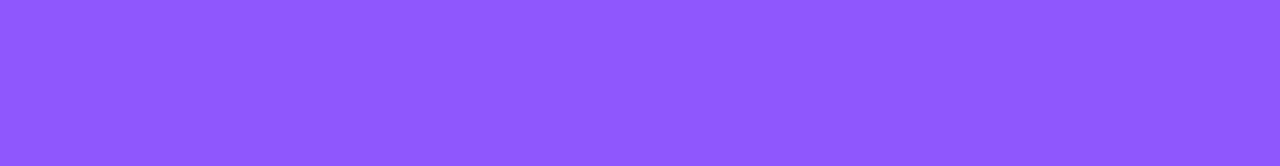
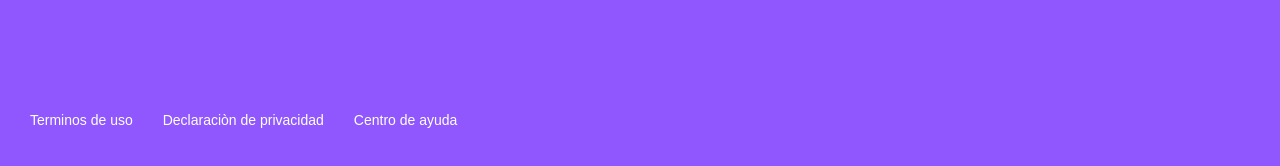
Before and after one commit to danna-dev/platzi-video, a React app: page / in a window 1280 px wide. Shown: the part 730-896 px from the top of the page. Before the commit the page ends 800 px from the top, so only its background shows below. Built offline with nearby package versions, Linux system fonts and the light colour scheme.

Commit message:
feat(footer): se agrega componente y estilo

```diff
--- /dev/null
+++ b/src/assets/styles/components/Footer.scss
@@ -0,0 +1,19 @@
+.footer {
+  align-items: center;
+  background-color: #8f57fd;
+  display: flex;
+  height: 100px;
+  width: 100%;
+}
+
+.footer a {
+  color: white;
+  cursor: pointer;
+  font-size: 14px;
+  padding-left: 30px;
+  text-decoration: none;
+}
+
+.footer a:hover {
+  text-decoration: underline;
+}
--- /dev/null
+++ b/src/components/Footer.jsx
@@ -0,0 +1,11 @@
+import React from 'react';
+import '../assets/styles/components/footer.scss';
+const Footer = () => (
+  <footer className="footer">
+    <a href="/">Terminos de uso</a>
+    <a href="/">Declaraciòn de privacidad</a>
+    <a href="/">Centro de ayuda</a>
+  </footer>
+);
+
+export default Footer;
--- a/src/containers/App.jsx
+++ b/src/containers/App.jsx
@@ -1,10 +1,12 @@
 import React from 'react';
 import Header from '../components/Header';
 import Search from '../components/Search';
-import '../assets/styles/App.scss';
 import Categories from '../components/Categories';
 import Carousel from '../components/Carousel';
 import CarouselItem from '../components/CarouselItem';
+import Footer from '../components/Footer';
+
+import '../assets/styles/App.scss';
 
 const App = () => (
   <div className="App">
@@ -19,6 +21,8 @@
         <CarouselItem />
       </Carousel>
     </Categories>
+
+    <Footer />
   </div>
 );
 
```
